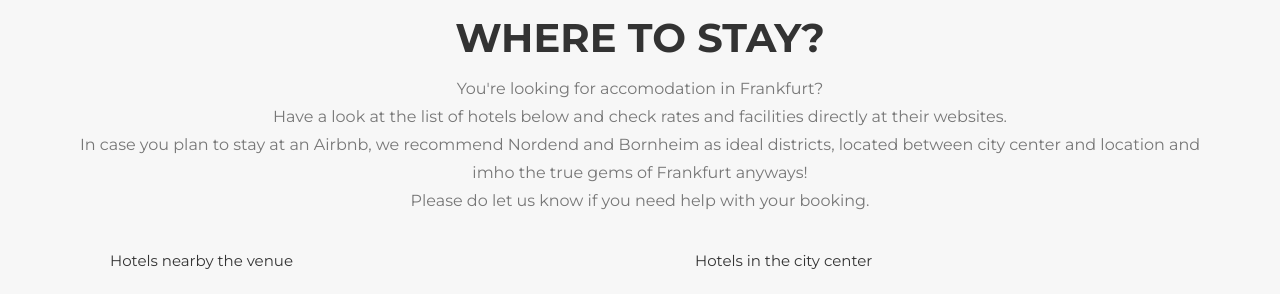
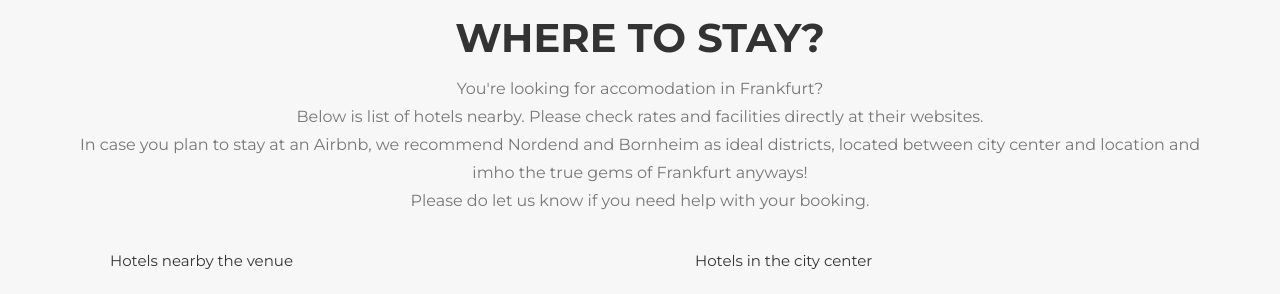
Before and after one commit to nic-nat/wedding, a Jekyll site: the page built from index.html, in a window 1280 px wide and 900 px high, scrolled down 3725 px. Shown: the part 153-447 px from the top of the window. Built offline with Jekyll 4.4.1, drawn with Linux system fonts in a browser that asks for light colours; some web fonts are replaced.

Commit message:
Update stay.html

```diff
--- a/_includes/en_data/stay.html
+++ b/_includes/en_data/stay.html
@@ -4,7 +4,7 @@
         <div class="row">
             <div class="col-lg-12 text-center">
                 <h2 class="section-heading">Where to stay?</h2>
-                <p class="largepad text-muted">You're looking for accomodation in Frankfurt?<br>Have a look at the list of hotels below and check rates and facilities directly at their websites.<br>In case you plan to stay at an Airbnb, we recommend Nordend and Bornheim as ideal districts, located between city center and location and imho the true gems of Frankfurt anyways!<br>Please do let us know if you need help with your booking.</h3>
+                <p class="largepad text-muted">You're looking for accomodation in Frankfurt?<br>Below is list of hotels nearby. Please check rates and facilities directly at their websites.<br>In case you plan to stay at an Airbnb, we recommend Nordend and Bornheim as ideal districts, located between city center and location and imho the true gems of Frankfurt anyways!<br>Please do let us know if you need help with your booking.</h3>
             </div>
         </div>
         <div class="row">
```
